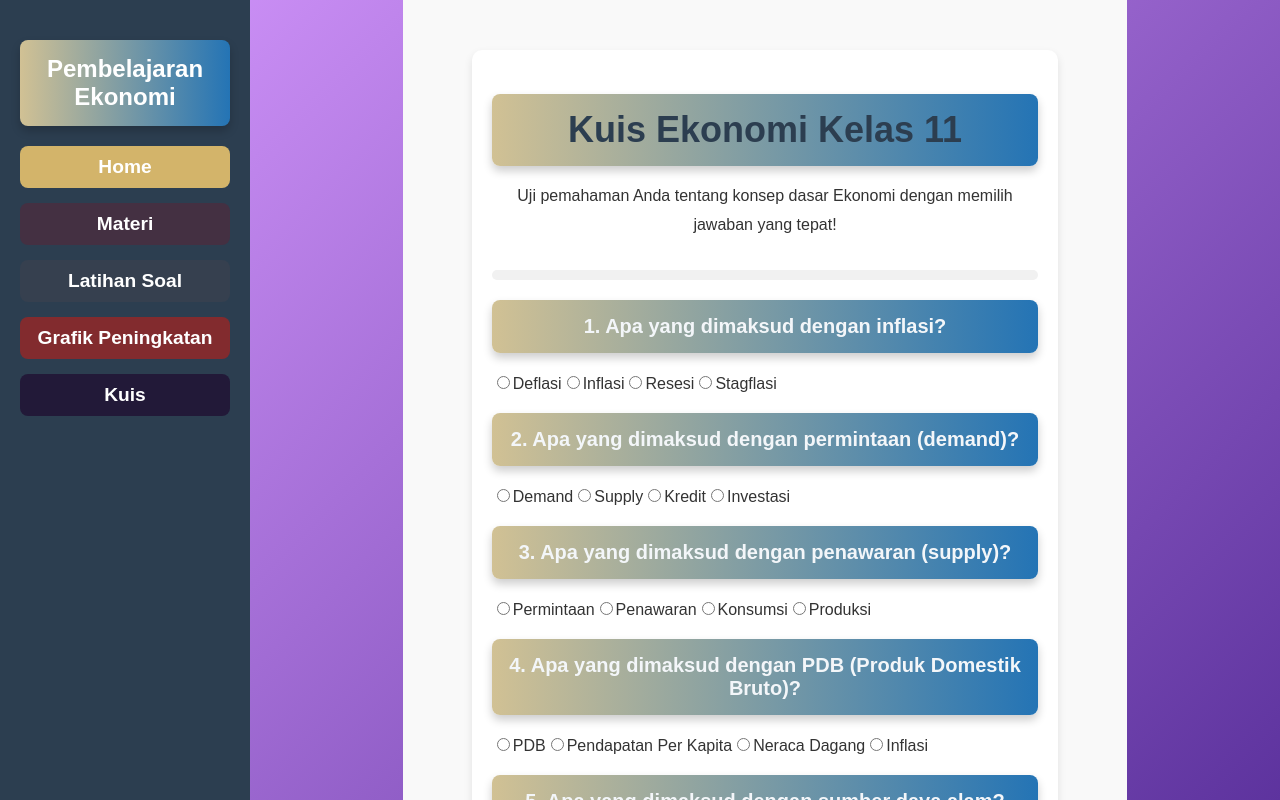
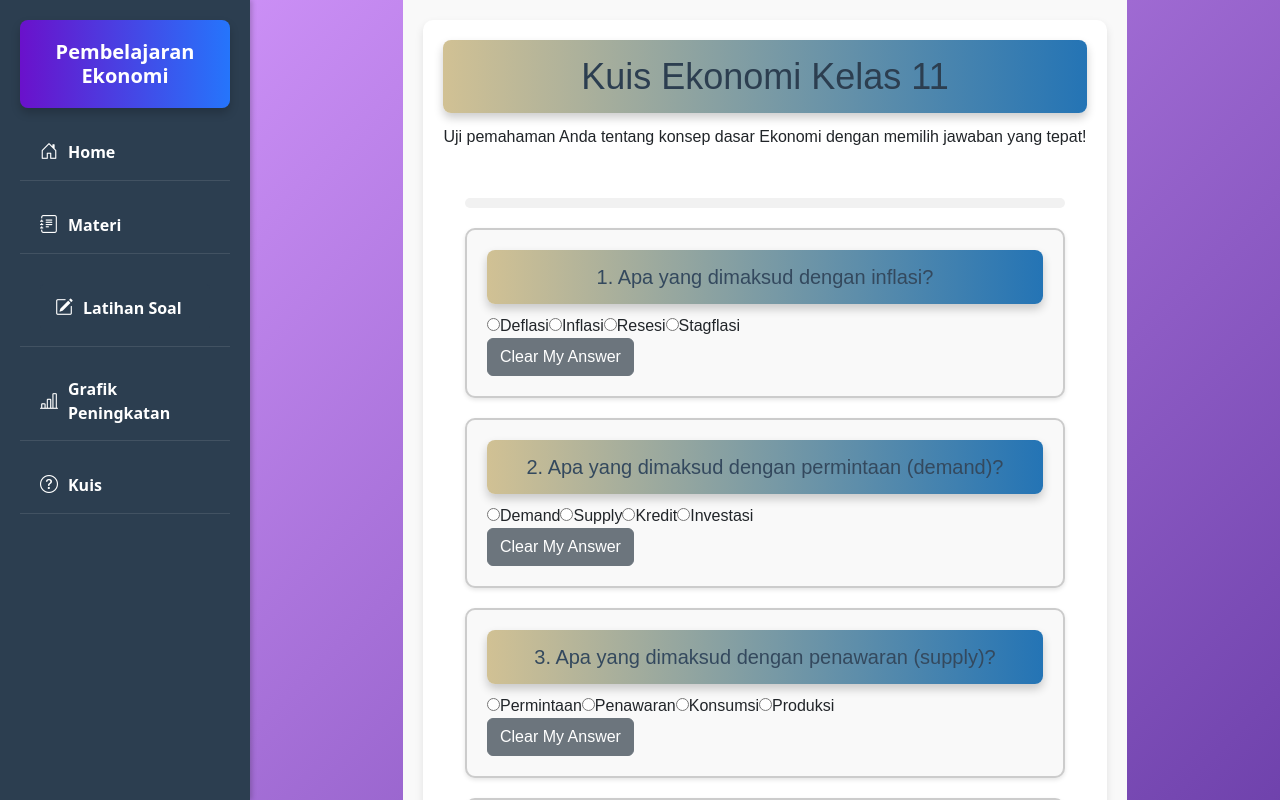
Before and after one commit to niaaaqww/grownomics, a React (Create React App) app: page /kuis in a window 1280 px wide. Shown: the top 800 px of the page. Built offline with nearby package versions, Linux system fonts and the light colour scheme.

Commit message:
update navbar pakai bootstrap

```diff
--- a/package.json
+++ b/package.json
@@ -6,7 +6,10 @@
     "@testing-library/jest-dom": "^5.17.0",
     "@testing-library/react": "^13.4.0",
     "@testing-library/user-event": "^13.5.0",
+    "bootstrap": "^5.3.3",
+    "bootstrap-icons": "^1.11.3",
     "react": "^18.3.1",
+    "react-bootstrap": "^2.10.5",
     "react-dom": "^18.3.1",
     "react-router-dom": "^6.28.0",
     "react-scripts": "5.0.1",
--- a/public/index.html
+++ b/public/index.html
@@ -5,6 +5,8 @@
     <link rel="icon" href="%PUBLIC_URL%/favicon.ico" />
     <meta name="viewport" content="width=device-width, initial-scale=1" />
     <meta name="theme-color" content="#000000" />
+    <link href="https://cdn.jsdelivr.net/npm/bootstrap@5.3.0-alpha3/dist/css/bootstrap.min.css" rel="stylesheet">
+
     <meta
       name="description"
       content="Web site created using create-react-app"
--- a/src/components/Sidebar.css
+++ b/src/components/Sidebar.css
@@ -1,101 +1,54 @@
-/* Gaya umum untuk sidebar */
 .sidebar {
-  position: fixed;
+  width: 250px;
+  background-color: #2c3e50;
+  color: white;
+  position: fixed; /* Sidebar tetap pada posisi */
   top: 0;
   left: 0;
-  width: 250px;
-  height: 100vh;
-  background-color: #7d90c5; /* Warna latar belakang sidebar */
-  color: #fff;
-  padding: 20px;
-  box-sizing: border-box;
-  z-index: 10;
-  overflow-y: auto; /* Jika terlalu panjang, sidebar bisa digulir */
+  height: 100vh; /* Tinggi penuh */
+  overflow-y: auto; /* Tambahkan scroll jika konten lebih panjang */
+  box-shadow: 2px 0 5px rgba(0, 0, 0, 0.2);
+  display: flex;
+  flex-direction: column;
+  justify-content: flex-start; /* Konten mulai dari atas */
 }
 
 .sidebar h2 {
   text-align: center;
-  font-size: 1.5rem;
-  margin-bottom: 20px;
-
+  padding: 20px;
+  background: linear-gradient(to right, #6a11cb, #2575fc);
+  color: white;
+  margin: 0;
+  font-size: 20px;
+  font-weight: bold;
 }
 
 .sidebar ul {
   list-style: none;
   padding: 0;
+  margin: 0;
+  flex-grow: 1; /* Menyesuaikan tinggi dengan konten */
 }
 
-.sidebar li {
-  margin-bottom: 15px;
+.sidebar ul li {
+  padding: 15px 20px;
+  border-bottom: 1px solid rgba(255, 255, 255, 0.1);
 }
 
-/* Gaya tombol di sidebar */
-.sidebar a {
-  display: block;
-  font-size: 1.2rem;
+.sidebar ul li a {
+  color: white;
   text-decoration: none;
-  text-align: center;
-  padding: 10px 15px;
-  border-radius: 8px;
-  color: #fff;
-  transition: all 0.3s ease;
+  display: flex;
+  align-items: center;
+  gap: 10px;
+  font-size: 16px;
 }
 
-/* Warna berbeda untuk setiap tombol hanya di dalam sidebar */
-.sidebar .btn-home {
-  background-color: #D3B46A; /* Merah */
+.sidebar ul li a:hover {
+  background-color: #1abc9c;
+  border-radius: 5px;
 }
 
-.sidebar .btn-materi {
-  background-color: #443042; /* Hijau */
+.sidebar ul li a i {
+  font-size: 18px;
 }
-
-.sidebar .btn-latihan {
-  background-color: #36404F; /* Oranye */
-}
-
-.sidebar .btn-grafik {
-  background-color: #822B2E; /* Biru Muda */
-}
-
-.sidebar .btn-kuis {
-  background-color: #221938; /* Ungu */
-}
-
-/* Hover efek khusus sidebar */
-.sidebar a:hover {
-  background-color: rgba(26, 220, 55, 0.2);
-  box-shadow: 0 4px 8px rgba(20, 7, 7, 0.2);
-  transform: scale(1.05);
-}
-
-/* Responsivitas hanya untuk sidebar */
-@media (max-width: 768px) {
-  .sidebar {
-    width: 200px; /* Lebar lebih kecil pada layar kecil */
-  }
-
-  .sidebar h2 {
-    font-size: 1.2rem;
-  }
-
-  .sidebar a {
-    font-size: 1rem;
-    padding: 8px 10px;
-  }
-}
-
-@media (max-width: 480px) {
-  .sidebar {
-    width: 180px; /* Lebar lebih kecil untuk layar sangat kecil */
-  }
-
-  .sidebar h2 {
-    font-size: 1rem;
-  }
-
-  .sidebar a {
-    font-size: 0.9rem;
-    padding: 6px 8px;
-  }
-}
--- a/src/components/Sidebar.js
+++ b/src/components/Sidebar.js
@@ -1,5 +1,5 @@
-import React from 'react';
-import { Link } from 'react-router-dom';
+import React from "react";
+import { Link } from "react-router-dom";
 import "./Sidebar.css";
 
 const Sidebar = () => {
@@ -7,11 +7,31 @@ const Sidebar = () => {
     <div className="sidebar">
       <h2>Pembelajaran Ekonomi</h2>
       <ul>
-        <li><Link to="/" className="btn-home">Home</Link></li>
-        <li><Link to="/materi" className="btn-materi">Materi</Link></li>
-        <li><Link to="/latihan-soal" className="btn-latihan">Latihan Soal</Link></li>
-        <li><Link to="/grafik" className="btn-grafik">Grafik Peningkatan</Link></li>
-        <li><Link to="/kuis" className="btn-kuis">Kuis</Link></li>
+        <li>
+          <Link to="/" className="btn-home">
+            <i className="bi bi-house-door"></i> Home
+          </Link>
+        </li>
+        <li>
+          <Link to="/materi" className="btn-materi">
+            <i className="bi bi-journal-text"></i> Materi
+          </Link>
+        </li>
+        <li>
+          <Link to="/latihan-soal" className="btn-latihan">
+            <i className="bi bi-pencil-square"></i> Latihan Soal
+          </Link>
+        </li>
+        <li>
+          <Link to="/grafik" className="btn-grafik">
+            <i className="bi bi-bar-chart-line"></i> Grafik Peningkatan
+          </Link>
+        </li>
+        <li>
+          <Link to="/kuis" className="btn-kuis">
+            <i className="bi bi-question-circle"></i> Kuis
+          </Link>
+        </li>
       </ul>
     </div>
   );
--- a/src/index.js
+++ b/src/index.js
@@ -2,5 +2,8 @@ import React from 'react';
 import ReactDOM from 'react-dom';
 import App from './App';
 import './App.css';
+import 'bootstrap/dist/css/bootstrap.min.css';
+import 'bootstrap-icons/font/bootstrap-icons.css';
+
 
 ReactDOM.render(<App />, document.getElementById('root'));
--- a/src/pages/Kuis.css
+++ b/src/pages/Kuis.css
@@ -1,11 +1,17 @@
 .quiz-container {
-    width: 80%;
-    margin: 30px auto;
-    background: #fff;
-    padding: 20px;
-    border-radius: 10px;
-    box-shadow: 0 4px 8px rgba(0, 0, 0, 0.1);
+  width: 100%;
+  min-height: 100vh; /* Pastikan penuh pada layar */
+  margin: 0; /* Hilangkan margin */
+  background: #fff; /* Warna latar belakang */
+  padding: 20px; /* Padding yang lebih proporsional */
+  border-radius: 10px; /* Tambahkan radius untuk estetika */
+  box-shadow: 0 4px 8px rgba(0, 0, 0, 0.1); /* Bayangan */
   font-family: 'Poppins', sans-serif;
+  display: flex; /* Mengatur tata letak secara fleksibel */
+  flex-direction: column; /* Susunan vertikal */
+  justify-content: flex-start; /* Konten mulai dari atas */
+  align-items: center; /* Pusatkan konten secara horizontal */
+  gap: 0px; /* Jarak antar elemen */
 }
 
 .quiz-header {
@@ -24,8 +30,11 @@
   color: #7f8c8d;
 }
 
+/* Progress bar */
 .progress-bar-container {
   height: 10px;
+  width: 100%;
+  max-width: 600px;
   background-color: #f1f1f1;
   border-radius: 5px;
   margin-bottom: 20px;
@@ -33,26 +42,27 @@
 
 .progress-bar {
   height: 100%;
+  width: 50%; /* Contoh persentase progres */
   background-color: #3498db;
   border-radius: 5px;
 }
 
-  .quiz-clue h3 {
-    background-color: #ecf0f1;
-    padding: 10px;
-    border-radius: 5px;
-    font-size: 16px;
-    color: #34495e;
-    margin-bottom: 30px;
-  }
-
+/* Kotak untuk setiap pertanyaan */
 .quiz-question {
+  width: 100%;
+  max-width: 600px;
+  background-color: #f9f9f9; /* Warna kotak */
+  border: 2px solid #ccc; /* Border kotak */
+  border-radius: 10px; /* Rounded corners */
+  padding: 20px;
   margin-bottom: 20px;
+  box-shadow: 0 2px 4px rgba(0, 0, 0, 0.1); /* Bayangan */
 }
 
 .quiz-question h2 {
   font-size: 20px;
-    color: #f3f6f9;
+  color: #34495e;
+  margin-bottom: 10px;
 }
 
 .quiz-hint {
@@ -61,6 +71,7 @@
   margin-bottom: 10px;
 }
 
+/* Input untuk jawaban */
 input[type="text"] {
   width: 100%;
   padding: 10px;
@@ -76,8 +87,10 @@
   outline: none;
 }
 
+/* Tombol submit */
 .quiz-submit button {
   width: 100%;
+  max-width: 600px;
   padding: 12px;
   background-color: #2980b9;
   color: white;
@@ -92,6 +105,7 @@
   background-color: #3498db;
 }
 
+/* Feedback */
 .quiz-feedback h3 {
   font-size: 18px;
   font-weight: 600;
--- a/src/pages/Kuis.js
+++ b/src/pages/Kuis.js
@@ -57,6 +57,11 @@ const Kuis = () => {
     setFeedback(`Anda menjawab dengan benar ${correctCount} dari 7 soal.`);
   };
 
+  // Function to reset the answer of a specific question
+  const clearAnswer = (soal) => {
+    setJawaban({ ...jawaban, [soal]: '' });
+  };
+
   return (
     <div className="quiz-container">
       <header className="quiz-header">
@@ -84,9 +89,7 @@ const Kuis = () => {
             {options[soal].map((option) => (
               <label
                 key={option}
-                className={`quiz-option ${
-                  jawaban[soal] === option ? 'selected' : ''
-                }`}
+                className={`quiz-option ${jawaban[soal] === option ? 'selected' : ''}`}
               >
                 <input
                   type="radio"
@@ -99,12 +102,17 @@ const Kuis = () => {
               </label>
             ))}
           </div>
+
+          {/* Tombol Clear untuk Soal Tertentu */}
+          <button onClick={() => clearAnswer(soal)} className="clear-answer-btn btn btn-secondary">
+            Clear My Answer
+          </button>
         </div>
       ))}
 
       {/* Tombol Kirim Jawaban */}
       <div className="quiz-submit">
-        <button onClick={handleSubmit} className="submit-btn">
+        <button onClick={handleSubmit} className="submit-btn btn btn-primary">
           Kirim Jawaban
         </button>
       </div>
--- a/src/pages/LatihanSoal.css
+++ b/src/pages/LatihanSoal.css
@@ -2,8 +2,8 @@
 
 /* Kontainer utama */
 .latihan-soal-container {
-    padding: 20px;
-    max-width: 1200px;
+    padding: 30px;
+    max-width: 1227px;
     margin: 0 auto;
     text-align: center;
     font-family: Arial, sans-serif;
@@ -52,8 +52,8 @@
 
   /* Tombol latihan */
   .btn-latihan {
-    background-color: #4caf50;
-    color: #fff;
+    background-color: #2c3e50;
+    color: none;
     border: none;
     padding: 10px 15px;
     border-radius: 5px;
--- a/src/pages/Materi.css
+++ b/src/pages/Materi.css
@@ -4,7 +4,7 @@
   flex-direction: column;
   align-items: center;
   justify-content: center;
-  padding: 20px;
+  padding: 84px;
   font-family: "Arial", sans-serif;
   background: linear-gradient(135deg, #f7b42c, #fc575e);
   min-height: 100vh;
```
Also changed, not shown: src/pages/BabDetail.js (deleted, +0 -31 lines), 1 other file (tests, documents, lock files or other folders). Lines whose indentation alone changed are shown as unchanged.
